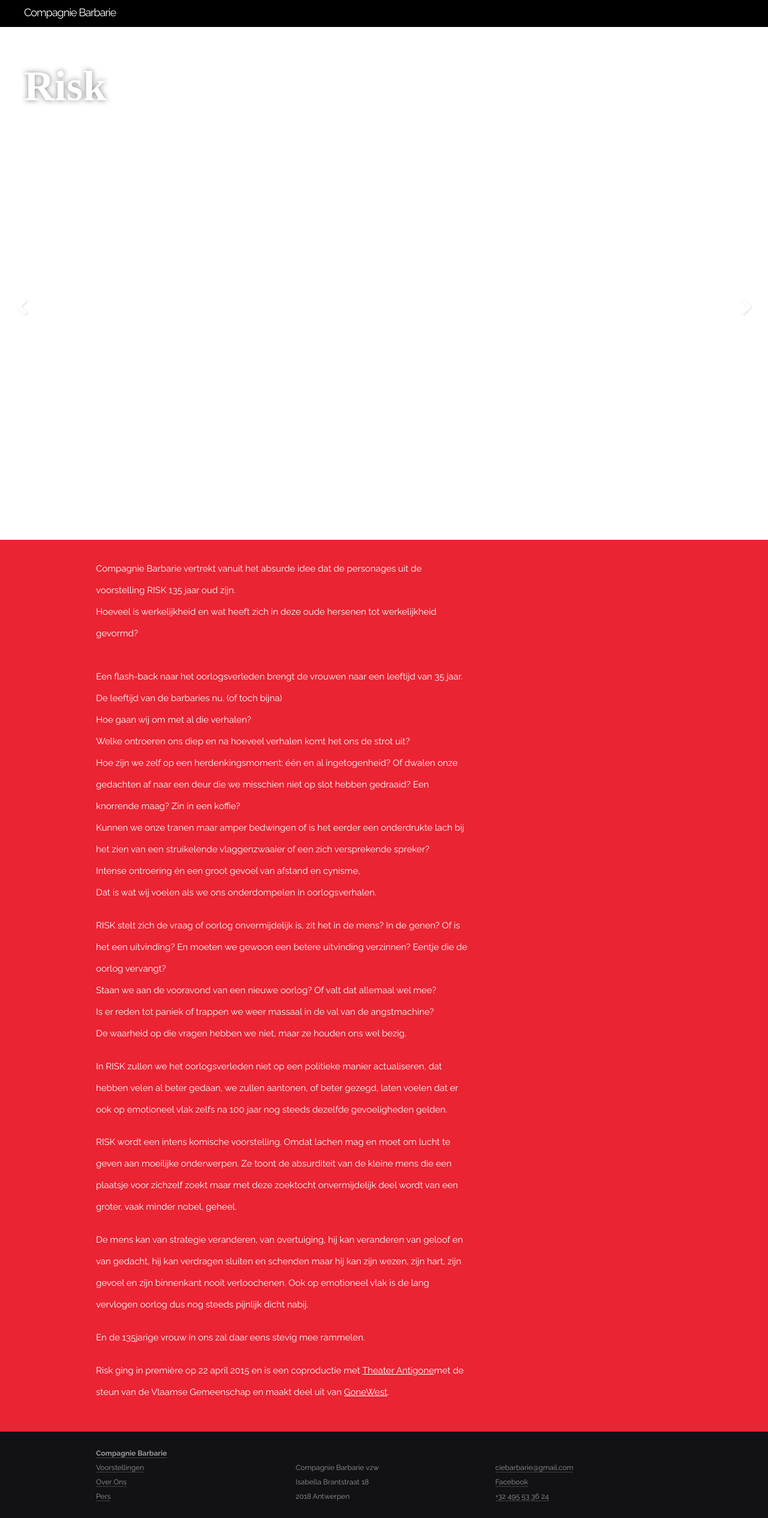
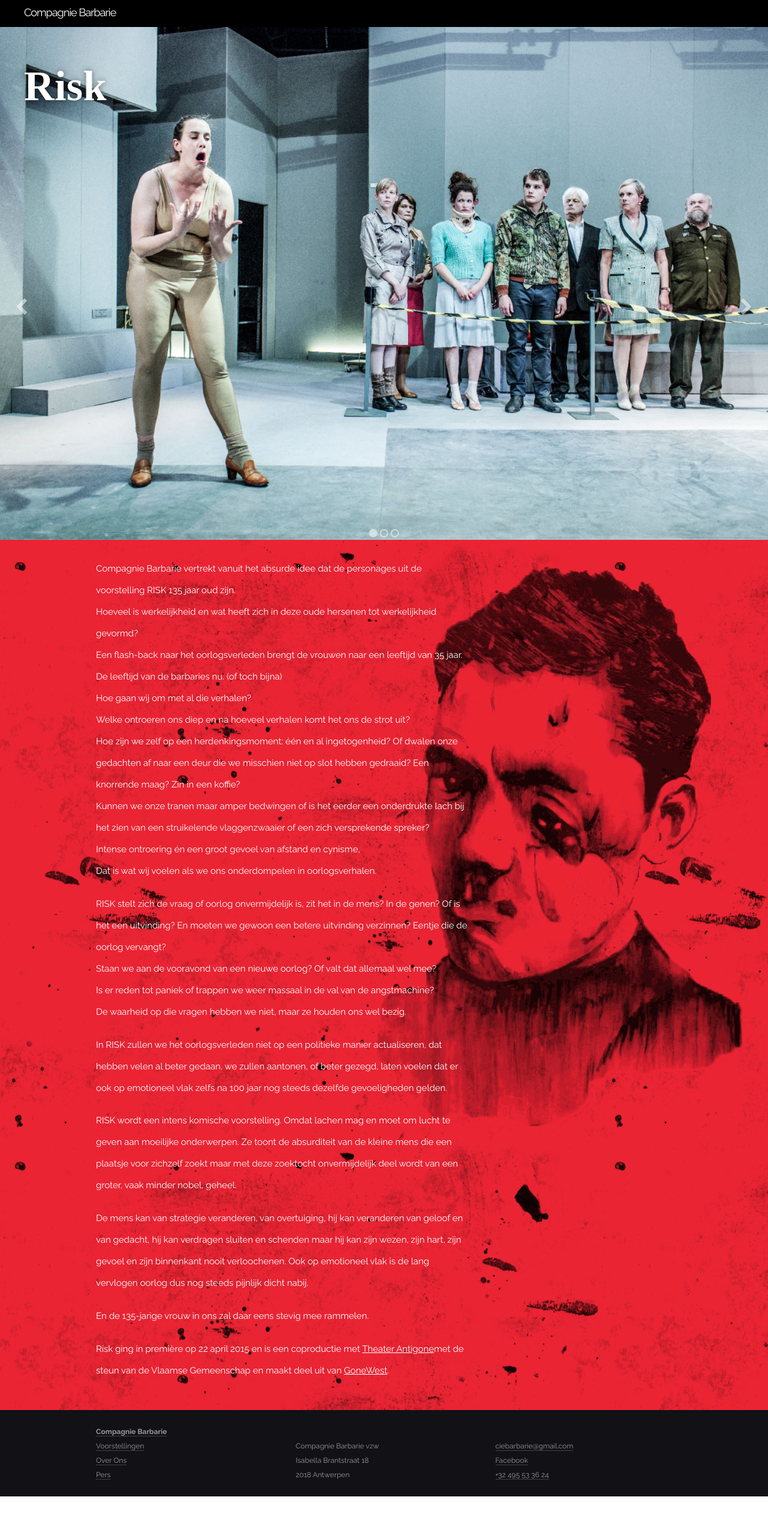
Before and after one commit to ciebarbarie/ciebarbarie, a Jekyll site: the page built from voorstellingen/risk.md, in a window 1280 px wide. Shown: the whole page at 60% size. Built offline with Jekyll 4.4.1, drawn with Linux system fonts in a browser that asks for light colours; nearby versions of some CDN libraries; some web fonts are replaced; library files that are not in the unit come from our copies; after the commit the page ends 2495 px from its top, so only the background shows below that; some of the changed lines change nothing that is shown.

Commit message:
Update risk page.

```diff
--- a/voorstellingen/risk.md
+++ b/voorstellingen/risk.md
@@ -2,18 +2,29 @@
 layout: performance
 title: Risk
 id: risk
+bit-1-start: 0
+bit-1-end: 400
 ---
 <style>
   #main {
-    background: #ea2433;
+    background: #ea2433 url({{ site.baseurl }}/img/risk-background.jpg);
   }
 
   #content {
     color: #fff;
   }
+
+  #background-bit-1 {
+    width: 100%;
+    height: 993px;
+    position: absolute;
+    top: 0;
+    background: url({{ site.baseurl }}/img/risk-bit-1.gif) no-repeat top right;
+  }
+
 </style>
 Compagnie Barbarie vertrekt vanuit het absurde idee dat de personages uit de voorstelling RISK 135 jaar oud zijn.<br>
-Hoeveel is werkelijkheid en wat heeft zich in deze oude hersenen tot werkelijkheid gevormd? <br>\
+Hoeveel is werkelijkheid en wat heeft zich in deze oude hersenen tot werkelijkheid gevormd? <br>
 Een flash-back naar het oorlogsverleden brengt de vrouwen naar een leeftijd van 35 jaar. De leeftijd van de barbaries nu. (of toch bijna)<br>
 Hoe gaan wij om met al die verhalen?<br>
 Welke ontroeren ons diep en na hoeveel verhalen komt het ons de strot uit?<br>
@@ -33,6 +44,6 @@
 
 De mens kan van strategie veranderen, van overtuiging, hij kan veranderen van geloof en van gedacht, hij kan verdragen sluiten en schenden maar hij kan zijn wezen, zijn hart, zijn gevoel en zijn binnenkant nooit verloochenen. Ook op emotioneel vlak is de lang vervlogen oorlog dus nog steeds pijnlijk dicht nabij.
 
-En de 135jarige vrouw in ons zal daar eens stevig mee rammelen.
+En de 135-jarige vrouw in ons zal daar eens stevig mee rammelen.
 
 Risk ging in première op 22 april 2015 en is een coproductie met <a href="http://www.antigone.be/">Theater Antigone</a>met de steun van de Vlaamse Gemeenschap en maakt deel uit van <a href="http://www.gonewest.be/">GoneWest</a>.
```
Also changed, not shown: img/risk-1.jpg (added), img/risk-2.jpg (added), img/risk-3.jpg (added), img/risk-background.jpg (added), img/risk-bit-1.gif (added), img/risk-bit-1.jpg (added), img/risk-thumb.jpg.
